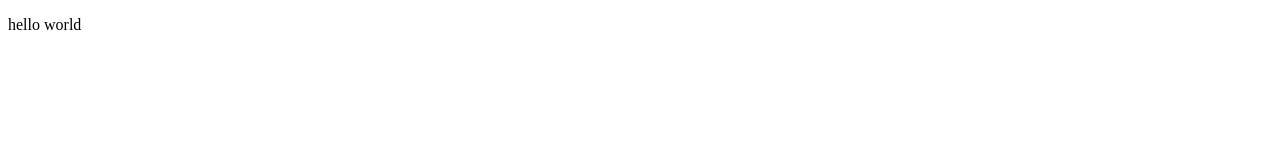
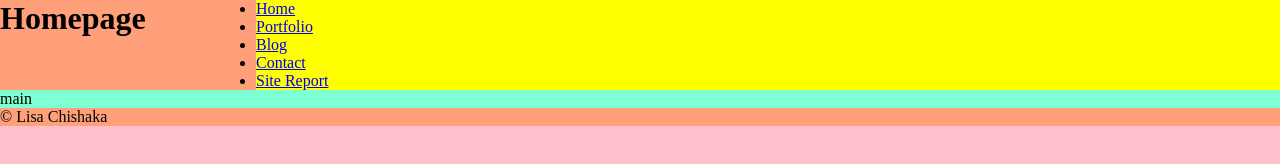
Before and after one commit to LisaChi/web-dev-assignment, a plain HTML site: page index.html in a window 1280 px wide. Drawn offline with Linux system fonts and the light colour scheme.

Commit message:
desktop layout in grid

```diff
--- /dev/null
+++ b/desktop.css
@@ -0,0 +1,10 @@
+body {
+    background-color: pink;
+    display: grid;
+    grid-template-columns: 20% 80%;
+    grid-template-rows: auto;
+    grid-template-areas:
+    "header nav"
+    "main main"
+    "footer footer";
+}
--- a/index.html
+++ b/index.html
@@ -1,12 +1,34 @@
 <!DOCTYPE html>
 <html lang="en">
+
 <head>
     <meta charset="UTF-8">
     <meta http-equiv="X-UA-Compatible" content="IE=edge">
     <meta name="viewport" content="width=device-width, initial-scale=1.0">
-    <title>Document</title>
+    <link rel="stylesheet" href="main.css" media="screen" />
+    <link rel="stylesheet" href="mobile.css" media="screen and (max-width: 800px)" />
+    <link rel="stylesheet" href="desktop.css" media="screen and (min-width: 800px)" />
+    <title>Homepage </title>
 </head>
+
 <body>
-    <p>hello world</p>
+    <header><h1>Homepage</h1></header>
+    <nav>
+        <ul>
+            <li><a href="index.html">Home</a></li>
+            <li><a href="portfolio.html">Portfolio</a></li>
+            <li><a href="blog.html">Blog</a></li>
+            <li><a href="contact.html">Contact</a></li>
+            <li><a href="report.html">Site Report</a></li>
+        </ul>
+    </nav>
+
+    <main>
+        <p>main</p>
+    </main>
+    <footer>
+        &copy; Lisa Chishaka
+    </footer>
 </body>
+
 </html>
--- /dev/null
+++ b/main.css
@@ -0,0 +1,20 @@
+*{
+    margin:0;
+    padding:0;
+}
+header{
+    background-color: lightsalmon;
+    grid-area: header;
+}
+nav {
+    background-color: yellow;
+    grid-area: nav;
+}
+main {
+    background-color: aquamarine;
+    grid-area: main;
+}
+footer {
+    background-color: lightsalmon;
+    grid-area: footer;
+}
--- /dev/null
+++ b/mobile.css
@@ -0,0 +1,3 @@
+body{
+    background-color: purple;
+}
```
